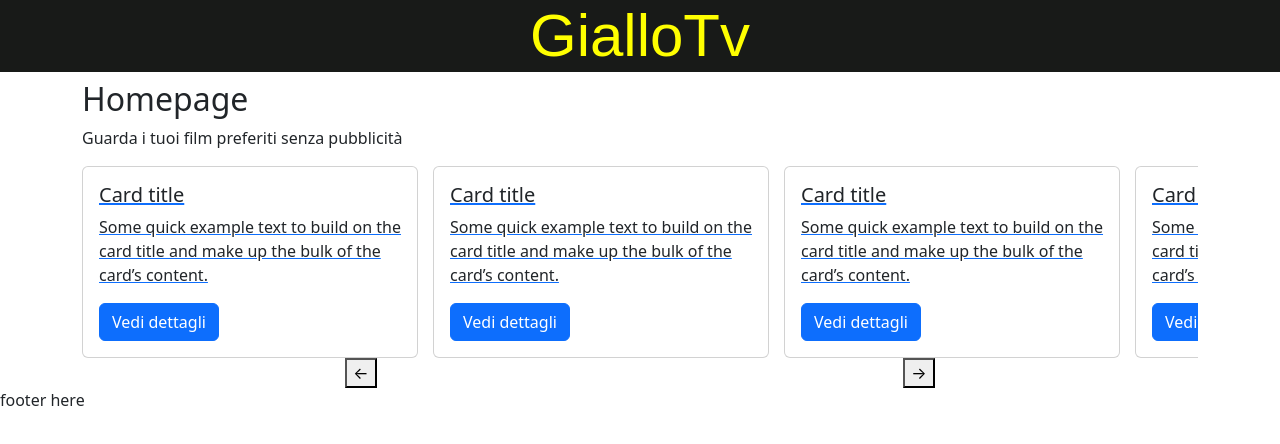
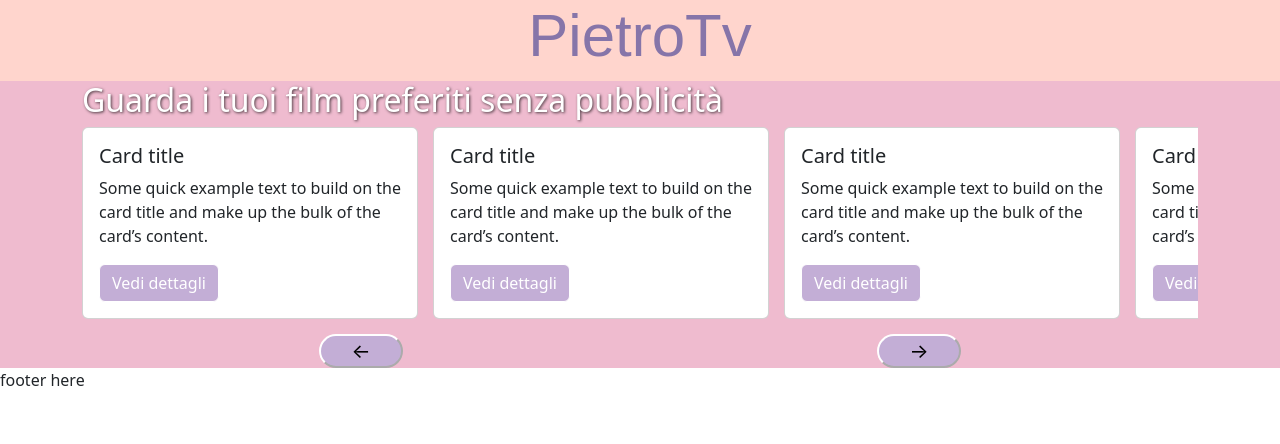
Before and after one commit to pietroscurti9-hub/webapp-react, a React (Vite) app: page / in a window 1280 px wide. Shown: the top 444 px of the page. Built offline with nearby package versions, Linux system fonts and the light colour scheme.

Commit message:
restyling sito

```diff
--- a/src/Components/Header.jsx
+++ b/src/Components/Header.jsx
@@ -2,7 +2,7 @@ export default function Header() {
     return (
 
         <div className="header">
-            <h1 className="title-site">GialloTv</h1>
+            <h1 className="title-site">PietroTv</h1>
         </div>
     )
 }
--- a/src/Functions/MovieSlider.jsx
+++ b/src/Functions/MovieSlider.jsx
@@ -16,9 +16,11 @@ export default function MovieSlider() {
 
 
     return (
+        <section className="section-ui">
+
             <div className="container">
-            <h2>Homepage</h2>
-            <p>Guarda i tuoi film preferiti senza pubblicità</p>
+                <h2 className="movie-slider-intro">Guarda i tuoi film preferiti senza pubblicità</h2>
+
 
                 <div ref={containerRef} className="card-disposition">
 
@@ -31,10 +33,15 @@ export default function MovieSlider() {
 
                 </div>
                 <div className="button-view">
-                <button onClick={scrollLeft}>←</button>
-                <button onClick={scrollRight}>→</button>
+                    <button onClick={scrollLeft} className="scroll-button">←</button>
+                    <button onClick={scrollRight} className="scroll-button">→</button>
 
                 </div>
             </div>
+
+        </section>
+
+
+
     );
 }
--- a/src/Pages/homePage.jsx
+++ b/src/Pages/homePage.jsx
@@ -8,7 +8,7 @@ export default function Homepage() {
             <p>Guarda i tuoi film preferiti senza pubblicità</p>
 
 
-            <section className="slider">
+
 
                 <div className="container">
                     <div className="card-disposition">
@@ -21,11 +21,9 @@ export default function Homepage() {
                     </div>
                 </div>
 
-                <div className="button-view">
-                    <button className="left-s-b">←</button>
-                    <button className="right-s-b">→</button>
-                </div>
-            </section>
+
+
+
 
 
         </>
--- a/src/index.css
+++ b/src/index.css
@@ -1,14 +1,43 @@
+/* GENERIC */
+
+.white-color {
+    color: white;
+}
+
+.yellow-color {
+    color: yellow;
+}
+
+a {
+  text-decoration: none;
+}
+
+
+
+/* HEADER */
 .header {
-    background-color: #181a18;
+    background-color: #ffd5cd;
     text-align: center;
+    padding-bottom: 1px;
 }
 
 .title-site {
-    color: yellow;
+    color: #8675a9;
     font-family: fantasy;
     font-size: 60px;
 }
 
+/* MOVIESLIDER */
+.section-ui {
+    background-color: #efbbcf;
+
+}
+
+.movie-slider-intro {
+    color: white;
+      text-shadow: 1px 1px 3px rgba(0, 0, 0, 0.7);
+
+}
 
 .card-disposition {
     display: flex;
@@ -18,7 +47,40 @@
     gap: 15px;
 }
 
+.card-disposition::-webkit-scrollbar {
+    display: none;
+    /* Chrome, Safari, Opera */
+}
+
+
+
 .button-view {
     display: flex;
     justify-content: space-around;
+    margin-top: 15px;
 }
+
+.btn-primary {
+    background-color: #c3aed6;
+    color: white;
+    border-color: white;
+}
+
+/* SOVRASCRIVO COLORI BOOTSTRAP */
+.btn-primary:hover {
+  filter: brightness(0.85);
+  background-color: #c3aed6;
+  border-color: white;
+}
+
+.scroll-button {
+    padding: 0px 30px;
+    font-size: 20px;
+    border-radius: 20px;
+    background-color: #c3aed6;
+    border-color: white;
+}
+
+.scroll-button:hover {
+     filter: brightness(0.85);
+}
```
Lines whose indentation alone changed are shown as unchanged.
